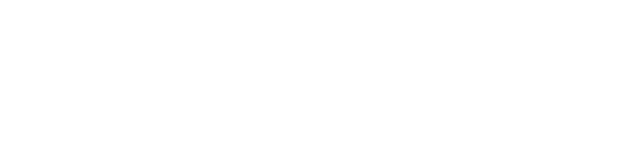
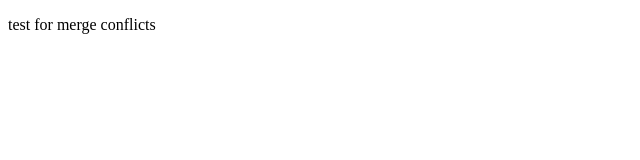
Before and after one commit to maxlechner/CSSCheatSheet, a plain HTML site: page index.html in a window 1280 px wide. Shown: the whole page, without its empty margins (0-640 px from the left). Drawn offline with Linux system fonts and the light colour scheme.

Commit message:
added a p block for testing

```diff
--- a/index.html
+++ b/index.html
@@ -6,6 +6,6 @@
     <title>Document</title>
 </head>
 <body>
-
+    <p>test for merge conflicts</p>
 </body>
 </html>
```
